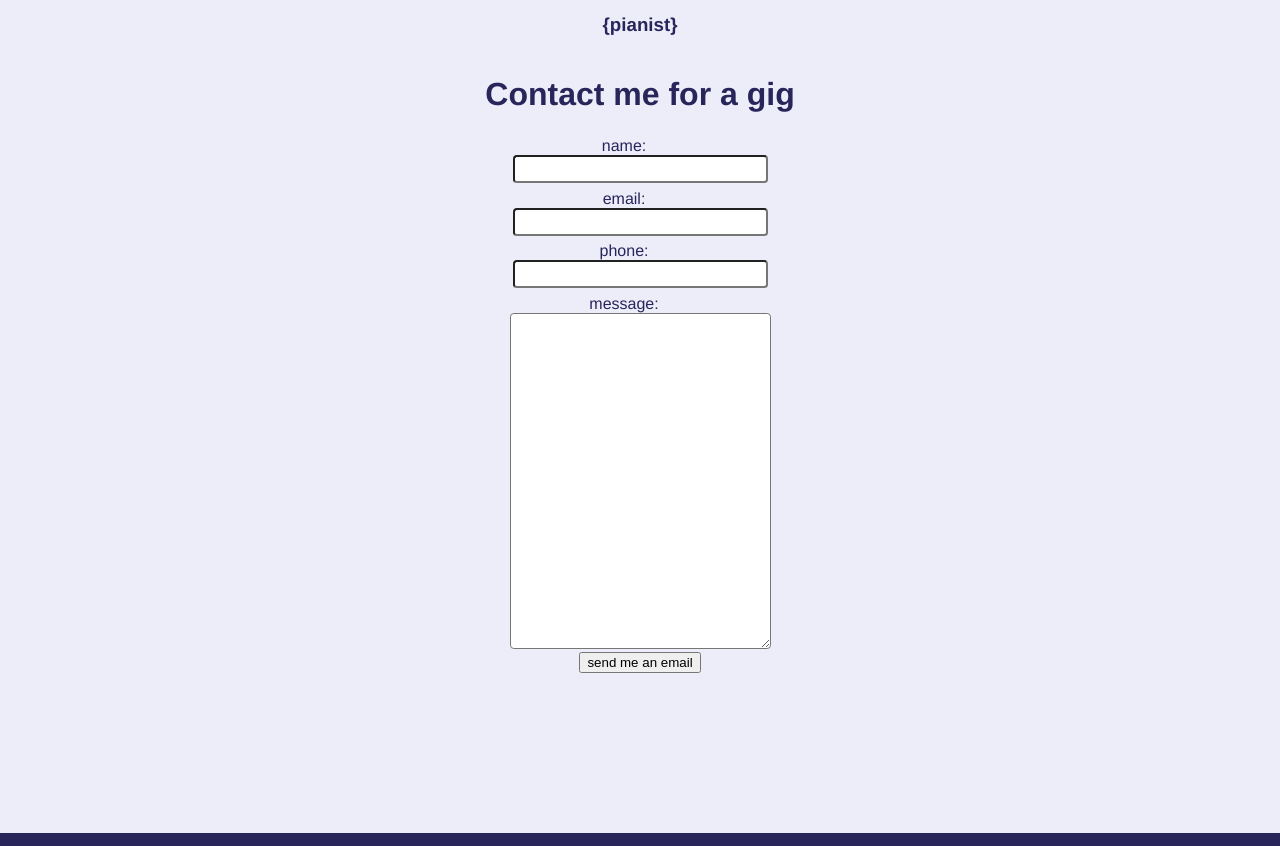
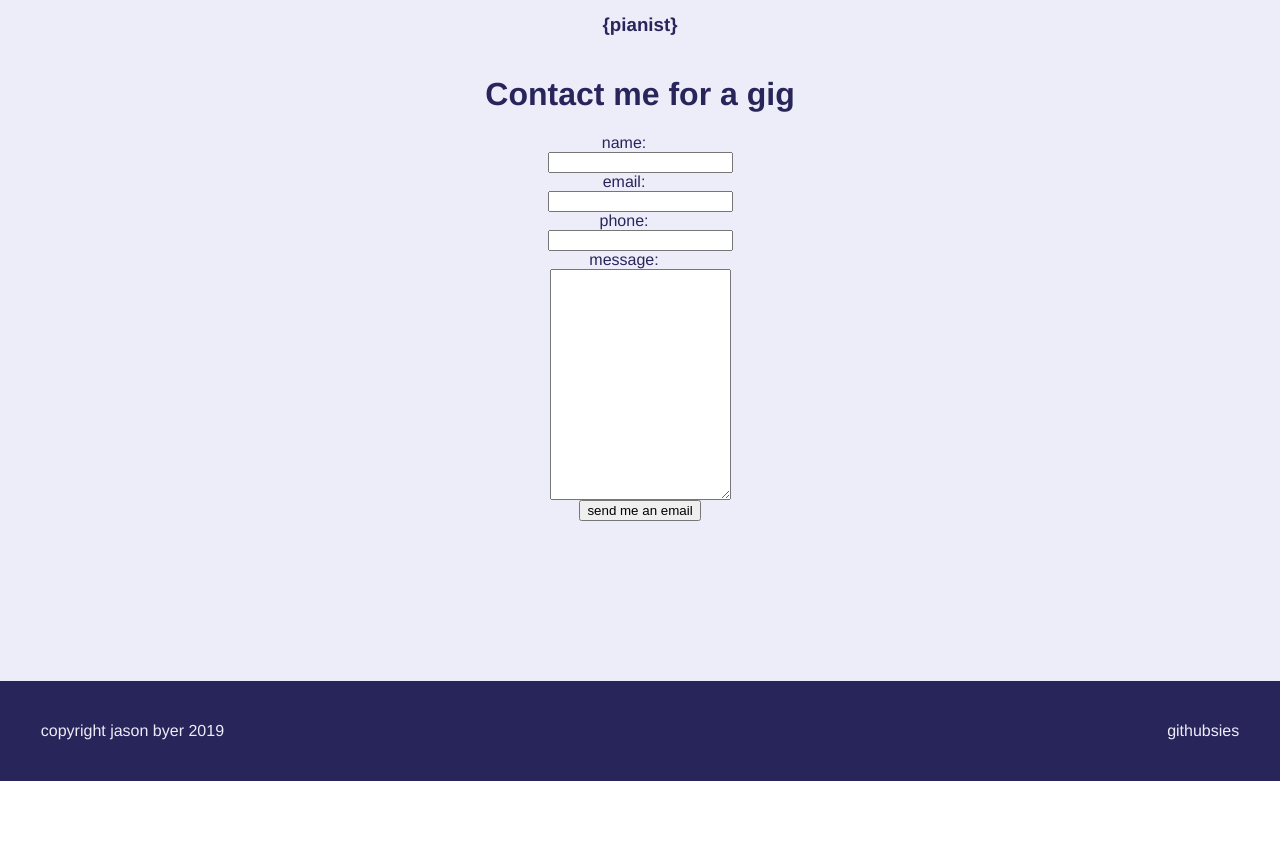
Before and after one commit to jbyer3/anne-portfolio, a Vue app: page /#/ in a window 1280 px wide. Shown: the part 660-1506 px from the top of the page. After the commit the page ends 1441 px from the top, so only its background shows below. Built offline with nearby package versions, Linux system fonts and the light colour scheme.

Commit message:
refactor form

```diff
--- a/src/components/CallToAction.vue
+++ b/src/components/CallToAction.vue
@@ -4,22 +4,14 @@
       <h1>Contact me for a gig</h1>
       <form action="/" name="contact" method="post" data-netlify="true" data-netlify-honeypot="bot-field">
         <input type="hidden" name="form-name" value="contact" />
-        <div class="form-item">
         <label for="name">name:</label>
         <input class="text-inputs" type="text" name="name" id="name" required>
-        </div>
-        <div class="form-item">
         <label for="email">email:</label>
         <input class="text-inputs" type="email" name="email" id="email" required>
-        </div>
-        <div class="form-item">
         <label for="phoneNumber">phone:</label>
         <input class="text-inputs" type="text" name="phoneNumber" id="phoneNumber">
-        </div>
-        <div class="form-item">
         <label for="ctaMessage">message:</label>
         <textarea class="text-inputs" type="text" name="ctaMessage" id="ctaMessage" rows="15" required></textarea>
-        </div>
         <button type="submit">send me an email</button>
       </form>
     </div>
```
Lines whose indentation alone changed are shown as unchanged.
